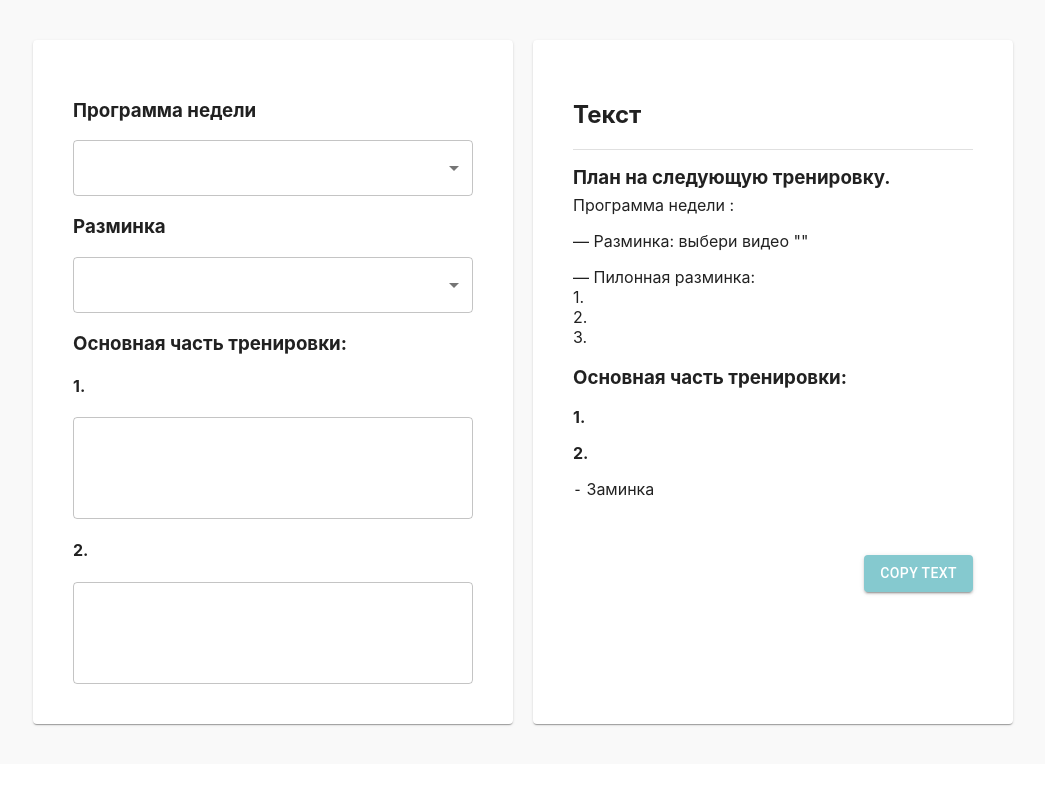
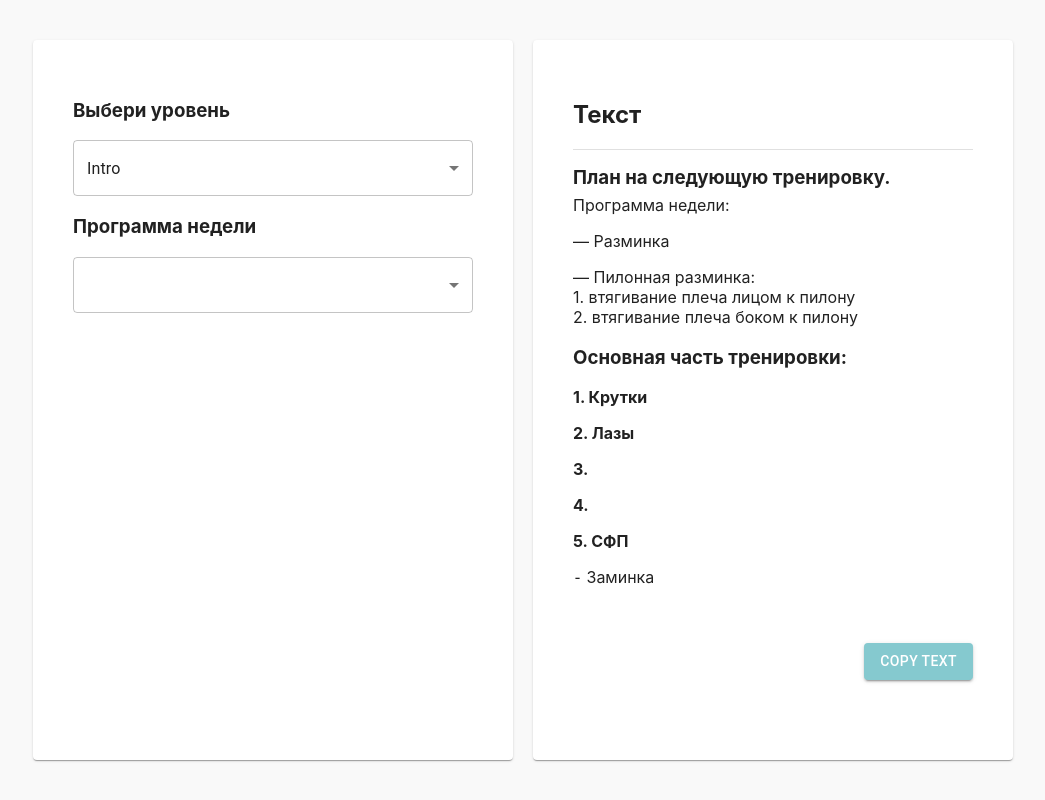
Before and after one commit to AnyaGalkina/plan-generator, a React (Create React App) app: page / in a window 1280 px wide. Shown: the whole page, without its empty margins (117-1162 px from the left). Built offline with nearby package versions, Linux system fonts and the light colour scheme.

Commit message:
Update content depends on chosen level. Add data by level. Add Selectors.

```diff
--- a/src/App.tsx
+++ b/src/App.tsx
@@ -1,13 +1,28 @@
 import React from 'react';
 import './App.css';
 import {Main} from './components/Main';
+import {useAppSelector} from './hooks/hooks';
+import {warmUpWithPolePlanFit2, weekTrainingPlansFit2, weekTrainingPlansIntro} from './data/data';
+
+const FIT_2 = 'Fit 2';
+const FIT_1 = 'Fit 1';
+export const INTRO = 'Intro'
+
 
 function App() {
-  return (
-    <div className="App">
-      <Main/>
-    </div>
-  );
+
+    const level = useAppSelector(state => state.settings.level);
+
+    return (
+        <div className="App">
+            {level === FIT_2
+                ? <Main weekTrainingPlans={weekTrainingPlansFit2} warmUpWithPolePlan={warmUpWithPolePlanFit2}/>
+                : level === FIT_1
+                    ? <Main weekTrainingPlans={weekTrainingPlansFit2} warmUpWithPolePlan={warmUpWithPolePlanFit2}/>
+                    : <Main weekTrainingPlans={weekTrainingPlansIntro} />
+            }
+        </div>
+    );
 }
 
 export default App;
--- a/src/components/Main.tsx
+++ b/src/components/Main.tsx
@@ -1,133 +1,21 @@
-import React, {useState} from 'react';
-import {FinalText} from './finalText/FinalText';
+import React from 'react';
 import styles from './Main.module.css';
 import {Settings} from './settings/Settings';
+import {FinalText} from './finalText/FinalText';
 
+type PropsType = {
+    weekTrainingPlans: any;
+    warmUpWithPolePlan?: any;
+}
 
-const warmUpWithPolePlan = {
-    'январь-февраль': {
-        task1: 'Раскачка с подъемом',
-        task2: 'Шоудеры с выходом в коленный зацеп',
-        task3: 'Тюльпан во флаг',
-    },
-    'март-апрель': {
-        task1: 'Крутка солдатик',
-        task2: 'Шоулдеры силой, подъемы и опускания',
-        task3: 'Крутка тюльпан на статике с прыжком во флаг ',
-    }
-};
-const weekTrainingPlans = {
-    '06.02-12.02': {
-        task1: 'Оборот в балерину/бедра',
-        task2: 'Опасный мост',
-        task3: 'Икс/тейбл-топ',
-        warmUpMonths: 'январь-февраль',
-    },
-    '13.02-19.02': {
-        task1: 'Титаник',
-        task2: 'Флаг',
-        task3: 'Стойка силовая',
-        warmUpMonths: 'январь-февраль',
-    },
-    '20.02-26.02': {
-        task1: 'Крутка с двойным облетом',
-        task2: 'Комбо',
-        task3: 'Бланшики',
-        warmUpMonths: 'январь-февраль',
-    },
-    '27.02-05.03': {
-        task1: 'Флаг цирковой',
-        task2: 'Динамика в шоулдере/перехваты',
-        task3: 'Джамилла',
-        warmUpMonths: 'март-апрель',
-    },
-    '06.03-12.03': {
-        task1: 'Китайский шпагат',
-        task2: 'Рондат',
-        task3: 'Икс/тейбл-топ',
-        warmUpMonths: 'март-апрель',
-    },
-    '13.03-19.03': {
-        task1: 'ДУЭТЫ',
-        task2: 'СФП',
-        warmUpMonths: 'март-апрель',
-        // task3: '33',
-    },
-    '20.03-26.03': {
-        task1: 'Крутка в шоулдер',
-        task2: 'Флаг',
-        task3: 'Инста',
-        warmUpMonths: 'март-апрель',
-    },
-    '27.03-02.04': {
-        task1: 'Комбо',
-        task2: 'Силовые опускания/подъемы',
-        task3: 'Стойка флажковая',
-        warmUpMonths: 'март-апрель',
-    },
-    '03.04-09.04': {
-        task1: 'Машин Ган',
-        task2: 'Задняя аиша',
-        task3: 'Стойка силовая',
-        warmUpMonths: 'март-апрель',
-    },
-};
-
-
-export const Main = () => {
-
-    const [level, setLevel] = useState('');
-    const [week, setWeek] = useState('');
-    const [warmUpPlan, setWarmUpPlan] = useState('');
-    const [task1Description, setTask1Description] = useState('');
-    const [task2Description, setTask2Description] = useState('');
-    const [task3Description, setTask3Description] = useState('');
-
-    const handleLevelChange = (value: string) => {
-        setLevel(value)
-    };
-
-    const handleWeekChange = (value: string) => {
-        setWeek(value)
-    };
-
-    const handleWarmUpPlan = (value: string) => {
-        setWarmUpPlan(value)
-    };
-
-    const handleTask1DescriptionChange = (text: string) => {
-        setTask1Description(text);
-    };
-
-    const handleTask2DescriptionChange = (text: string) => {
-        setTask2Description(text);
-    };
-
-    const handleTask3DescriptionChange = (text: string) => {
-        setTask3Description(text);
-    };
+export const Main = ({weekTrainingPlans, warmUpWithPolePlan}: PropsType) => {
 
     return (
         <div className={styles.mainContainer}>
-            <Settings
-                level={level}
-                week={week}
-                warmUpPlan={warmUpPlan}
-                handleLevelChange={handleLevelChange}
-                handleWarmUpPlan={handleWarmUpPlan}
-                handleWeekChange={handleWeekChange}
+            <Settings weekTrainingPlans={weekTrainingPlans}/>
+            <FinalText
+                warmUpWithPolePlan={warmUpWithPolePlan}
                 weekTrainingPlans={weekTrainingPlans}
-                handleTask1DescriptionChange={handleTask1DescriptionChange}
-                handleTask2DescriptionChange={handleTask2DescriptionChange}
-                handleTask3DescriptionChange={handleTask3DescriptionChange}
-            />
-            <FinalText week={week}
-                       warmUpPlan={warmUpPlan}
-                       task1Description={task1Description}
-                       task2Description={task2Description}
-                       task3Description={task3Description}
-                       warmUpWithPolePlan={warmUpWithPolePlan}
-                       weekTrainingPlans={weekTrainingPlans}
             />
         </div>
     );
--- /dev/null
+++ b/src/components/finalText/FinalText.module.css
@@ -0,0 +1,3 @@
+.header4 {
+    margin: 5px 0;
+}
--- a/src/components/finalText/FinalText.tsx
+++ b/src/components/finalText/FinalText.tsx
@@ -1,49 +1,55 @@
 import React from 'react';
-import {Button, Divider, Paper} from '@mui/material';
+import {Button, Paper} from '@mui/material';
 import styles from '../Main.module.css';
+import {useAppSelector} from '../../hooks/hooks';
+import {Title} from './title/Title';
+import {INTRO} from '../../App';
+import {WarmUpIntro} from '../intro/WarmUpIntro';
+import {Trick} from './trick/Trick';
 
 type PropsType = {
-    week: string;
-    task1Description: string;
-    task2Description: string;
-    task3Description: string;
-    warmUpPlan: string;
-    // warmUpWithPoleMonths: string;
     weekTrainingPlans?: any;
-    warmUpWithPolePlan: any;
+    warmUpWithPolePlan?: any;
 }
 
-export const FinalText = ({
-                              week,
-                              warmUpPlan,
-                              weekTrainingPlans,
-                              warmUpWithPolePlan,
-                              task1Description,
-                              task3Description,
-                              task2Description,
-                          }: PropsType) => {
+export const FinalText = React.memo(({weekTrainingPlans, warmUpWithPolePlan}: PropsType) => {
 
-    const {task3, task2, task1, warmUpMonths} = week && weekTrainingPlans[week]
+    const level = useAppSelector(state => state.settings.level);
+    const week = useAppSelector(state => state.settings.week);
+    const warmUpPlan = useAppSelector(state => state.settings.warmUpPlan);
+    const task1Description = useAppSelector(state => state.settings.task1Description);
+    const task2Description = useAppSelector(state => state.settings.task2Description);
+    const task3Description = useAppSelector(state => state.settings.task3Description);
+
+    const {task3, task2, task1, warmUpMonths} = week && weekTrainingPlans[week];
+
+    const introTricksPlan = ['Крутки', 'Лазы', task1, task2, 'СФП'];
 
     const onCopyClick = () => {
         let copyText: any = document.getElementById('finalText');
-
         navigator.clipboard.writeText(copyText.outerText);
     };
 
     return (
         <Paper elevation={1} className={styles.paperBlock}>
-            <div>
-                <h2>Текст</h2>
-                <Divider/>
-            </div>
-
+            <Title/>
             <div id={'finalText'}>
                 <p>
                     <h3 style={{margin: '0 0 6px 0'}}>План на следующую тренировку.</h3>
-                    <span>Программа недели </span><span>{week}:</span>
+                    <span>Программа недели: </span><span>{week}</span>
                 </p>
 
+                {level === INTRO
+                    ? <>
+                        <WarmUpIntro/>
+
+                        <h3>Основная часть тренировки:</h3>
+                        {introTricksPlan.map((el, index) => {
+                            return <Trick key={index} index={index} trickTitle={el}/>
+                        })
+                        }
+                    </>
+                    : <>
                         <p>
                             <span> — Разминка: выбери видео "{warmUpPlan}"</span>
                         </p>
@@ -57,35 +63,27 @@ export const FinalText = ({
                             </div>
                             <div>3. {warmUpMonths && warmUpWithPolePlan[warmUpMonths].task3}</div>
                         </p>
+
                         <p>
+                            <h3>Основная часть тренировки:</h3>
+                            <Trick index={1} trickTitle={task1} taskDescription={task1Description}/>
+                            <Trick index={2} trickTitle={task2} taskDescription={task2Description}/>
+                            {task3 &&
+                                <Trick index={3} trickTitle={task3} taskDescription={task3Description}/>
+                            }
+                        </p>
+                    </>
+                }
+                <p>⁃ Заминка</p>
+            </div>
 
-                    <h3>Основная часть тренировки:</h3>
-                    <p>
-                        <h4 style={{margin: '5px 0'}}>1. {task1}</h4>
-                        <div>{task1Description}</div>
-                    </p>
-                    <p>
-                        <h4 style={{margin: '5px 0'}}>2. {task2}</h4>
-                        <div>{task2Description}</div>
-                    </p>
-                    <p>
-                        {task3 &&
-                            <h4 style={{margin: '5px 0'}}> 3. {weekTrainingPlans[week].task3}</h4>
-                        }
-                        <div>{task3Description}</div>
-                    </p>
-                    <p>⁃ Заминка</p>
-                </p>
-            </div>
             <div style={{display: 'flex', justifyContent: 'end'}}>
-                <Button style={{
-                    margin: '40px 0',
-                    // background: '#48677c'
-                    background: '#85c9cf'
-                }} variant={'contained'} onClick={onCopyClick}>
+                <Button style={{margin: '40px 0', background: '#85c9cf'}} variant={'contained'}
+                        onClick={onCopyClick}>
                     Copy Text
                 </Button>
             </div>
+
         </Paper>
     );
-};
+});
--- a/src/components/settings/Settings.tsx
+++ b/src/components/settings/Settings.tsx
@@ -1,59 +1,59 @@
-import React, {ChangeEvent} from 'react';
+import React from 'react';
 import {Paper} from '@mui/material';
 import styles from '../Main.module.css';
 import {BasicSelector} from './selector/MainSelector';
-import {StyledTextField} from './StyledTextField';
+import {TricksDescriptions} from './tricksDescriptions/TricksDescriptions';
+import {useAppSelector} from '../../hooks/hooks';
+import {useDispatch} from 'react-redux';
+import {setLevel, setWarmUpPlan, setWeek} from '../../store/settings-reducer';
+import {INTRO} from '../../App';
 
-const levels = [
-    // 'Intro',
-    // 'Fit 1',
-    'Fit 2'];
+const levels = ['Intro', 'Fit 1', 'Fit 2'];
 const weeks = ['06.02-12.02', '13.02-19.02', '20.02-26.02', '27.02-05.03', '06.03-12.03', '13.03-19.03', '20.03-26.03', '27.03-02.04', '03.04-09.04'];
+const weeksIntro = ['неделя А', 'неделя Б', 'неделя В'];
 const warmUp = ['универсальная', 'на продольник', 'на складку', 'на спину'];
-// const warmUpWithPole = ['январь-февраль', 'март-апрель'];
 
 type PropsType = {
-    week: string;
-    level: string;
-    warmUpPlan: string;
-    // warmUpWithPoleMonths: string;
-    // handleWarmUpWithPole: (value: string) => void;
-    handleLevelChange: (value: string) => void;
-    handleWeekChange: (value: string) => void;
-    handleWarmUpPlan: (value: string) => void;
-    handleTask1DescriptionChange: (text: string) => void;
-    handleTask2DescriptionChange: (text: string) => void;
-    handleTask3DescriptionChange: (text: string) => void;
     weekTrainingPlans: any
-
 }
 
-export const Settings = ({
-                             level, week, warmUpPlan, handleWarmUpPlan,
-                             handleLevelChange, handleWeekChange, weekTrainingPlans,
-                             handleTask3DescriptionChange, handleTask2DescriptionChange, handleTask1DescriptionChange
-                         }: PropsType) => {
+export const Settings = ({weekTrainingPlans}: PropsType) => {
 
+    const dispatch = useDispatch();
+    const level = useAppSelector(state => state.settings.level);
+    const week = useAppSelector(state => state.settings.week);
+    const warmUpPlan = useAppSelector(state => state.settings.warmUpPlan);
 
-    const {task3, task1, task2} = week && weekTrainingPlans[week];
+    const handleLevelChange = (value: string) => {
+        dispatch(setWeek(''));
+        dispatch(setLevel(value));
+    }
 
-    const onTask1DescriptionChange = (event: ChangeEvent<HTMLInputElement | HTMLTextAreaElement>) => {
-        handleTask1DescriptionChange(event.currentTarget.value);
+    const handleWeekChange = (value: string) => {
+        dispatch(setWeek(value));
     };
-    const onTask2DescriptionChange = (event: ChangeEvent<HTMLInputElement | HTMLTextAreaElement>) => {
-        handleTask2DescriptionChange(event.currentTarget.value);
-    };
-    const onTask3DescriptionChange = (event: ChangeEvent<HTMLInputElement | HTMLTextAreaElement>) => {
-        handleTask3DescriptionChange(event.currentTarget.value);
+
+    const handleWarmUpPlan = (value: string) => {
+        dispatch(setWarmUpPlan(value));
     };
 
     return (
         <Paper elevation={1} className={styles.paperBlock}>
-            {/*<BasicSelector title={'Выбери уровень'}*/}
-            {/*               dataArray={levels}*/}
-            {/*               onChange={handleLevelChange}*/}
-            {/*               value={level}*/}
-            {/*/>*/}
+            <BasicSelector title={'Выбери уровень'}
+                           dataArray={levels}
+                           onChange={handleLevelChange}
+                           value={level}
+            />
+
+            {level === INTRO
+                ? <>
+                    <BasicSelector title={'Программа недели'}
+                                   dataArray={weeksIntro}
+                                   onChange={handleWeekChange}
+                                   value={week}
+                    />
+                </>
+                : <>
                     <BasicSelector title={'Программа недели'}
                                    dataArray={weeks}
                                    onChange={handleWeekChange}
@@ -64,25 +64,12 @@ export const Settings = ({
                                    onChange={handleWarmUpPlan}
                                    value={warmUpPlan}
                     />
-            {/*<BasicSelector title={'Пилонная разминка'}*/}
-            {/*               dataArray={warmUpWithPole}*/}
-            {/*               onChange={handleWarmUpWithPole}*/}
-            {/*               value={warmUpWithPoleMonths}*/}
-            {/*/>*/}
-
-            <div>
-                <h3>Основная часть тренировки:</h3>
-                <h4>1. {task1}</h4>
-                <StyledTextField onChange={onTask1DescriptionChange}/>
-                <h4>2. {task2}</h4>
-                <StyledTextField onChange={onTask2DescriptionChange}/>
-                {task3 &&
-                    <>
-                        <h4>3. {task3}</h4>
-                        <StyledTextField onChange={onTask3DescriptionChange}/>
+                    <TricksDescriptions week={week}
+                                        weekTrainingPlans={weekTrainingPlans}
+                    />
                 </>
             }
-            </div>
+
         </Paper>
 
     );
--- a/src/components/settings/StyledTextField.tsx
+++ b/src/components/settings/tricksDescriptions/styledTextField/StyledTextField.tsx
@@ -1,10 +1,10 @@
-import React, {ChangeEvent} from 'react';
+import React, {ChangeEvent, memo} from 'react';
 import {TextField} from '@mui/material';
 
 type PropsType = {
     onChange: (event: ChangeEvent<HTMLInputElement | HTMLTextAreaElement>) => void
 }
-export const StyledTextField = ({onChange}: PropsType) => {
+export const StyledTextField = memo(({onChange}: PropsType) => {
     return (
         <TextField
             multiline
@@ -13,4 +13,4 @@ export const StyledTextField = ({onChange}: PropsType) => {
             onChange={onChange}
         />
     );
-};
+});
--- /dev/null
+++ b/src/data/data.ts
@@ -0,0 +1,93 @@
+//INTRO
+export const weekTrainingPlansIntro = {
+    'неделя А': {
+        task1: 'Бедра',
+        task2: 'Рогатка',
+        warmUpMonths:  'неделя А',
+    },
+    'неделя Б': {
+        task1: 'Стойки',
+        task2: 'Рогатка',
+        warmUpMonths: 'неделя Б',
+    },
+    'неделя В': {
+        task1: 'Распор',
+        task2: 'Коленные зацепы',
+        warmUpMonths: 'неделя В',
+    },
+};
+
+//FIT 2
+
+export const warmUpWithPolePlanFit2 = {
+    'январь-февраль': {
+        task1: 'Раскачка с подъемом',
+        task2: 'Шоудеры с выходом в коленный зацеп',
+        task3: 'Тюльпан во флаг',
+    },
+    'март-апрель': {
+        task1: 'Крутка солдатик',
+        task2: 'Шоулдеры силой, подъемы и опускания',
+        task3: 'Крутка тюльпан на статике с прыжком во флаг ',
+    }
+};
+
+
+export const weekTrainingPlansFit2 = {
+    '06.02-12.02': {
+        task1: 'Оборот в балерину/бедра',
+        task2: 'Опасный мост',
+        task3: 'Икс/тейбл-топ',
+        warmUpMonths: 'январь-февраль',
+    },
+    '13.02-19.02': {
+        task1: 'Титаник',
+        task2: 'Флаг',
+        task3: 'Стойка силовая',
+        warmUpMonths: 'январь-февраль',
+    },
+    '20.02-26.02': {
+        task1: 'Крутка с двойным облетом',
+        task2: 'Комбо',
+        task3: 'Бланшики',
+        warmUpMonths: 'январь-февраль',
+    },
+    '27.02-05.03': {
+        task1: 'Флаг цирковой',
+        task2: 'Динамика в шоулдере/перехваты',
+        task3: 'Джамилла',
+        warmUpMonths: 'март-апрель',
+    },
+    '06.03-12.03': {
+        task1: 'Китайский шпагат',
+        task2: 'Рондат',
+        task3: 'Икс/тейбл-топ',
+        warmUpMonths: 'март-апрель',
+    },
+    '13.03-19.03': {
+        task1: 'ДУЭТЫ',
+        task2: 'СФП',
+        warmUpMonths: 'март-апрель',
+        // task3: '33',
+    },
+    '20.03-26.03': {
+        task1: 'Крутка в шоулдер',
+        task2: 'Флаг',
+        task3: 'Инста',
+        warmUpMonths: 'март-апрель',
+    },
+    '27.03-02.04': {
+        task1: 'Комбо',
+        task2: 'Силовые опускания/подъемы',
+        task3: 'Стойка флажковая',
+        warmUpMonths: 'март-апрель',
+    },
+    '03.04-09.04': {
+        task1: 'Машин Ган',
+        task2: 'Задняя аиша',
+        task3: 'Стойка силовая',
+        warmUpMonths: 'март-апрель',
+    },
+};
+
+//FIT 1
```
Lines whose indentation alone changed are shown as unchanged.
